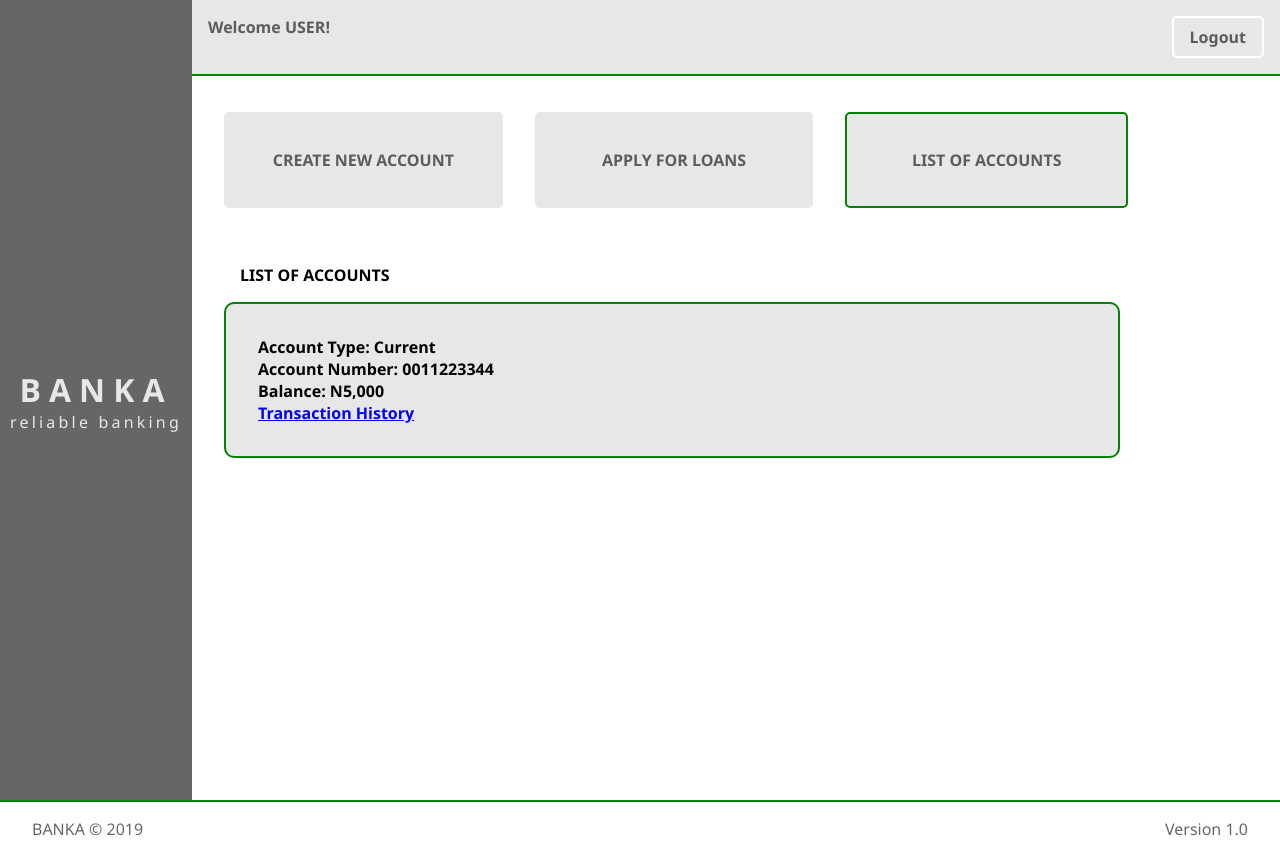
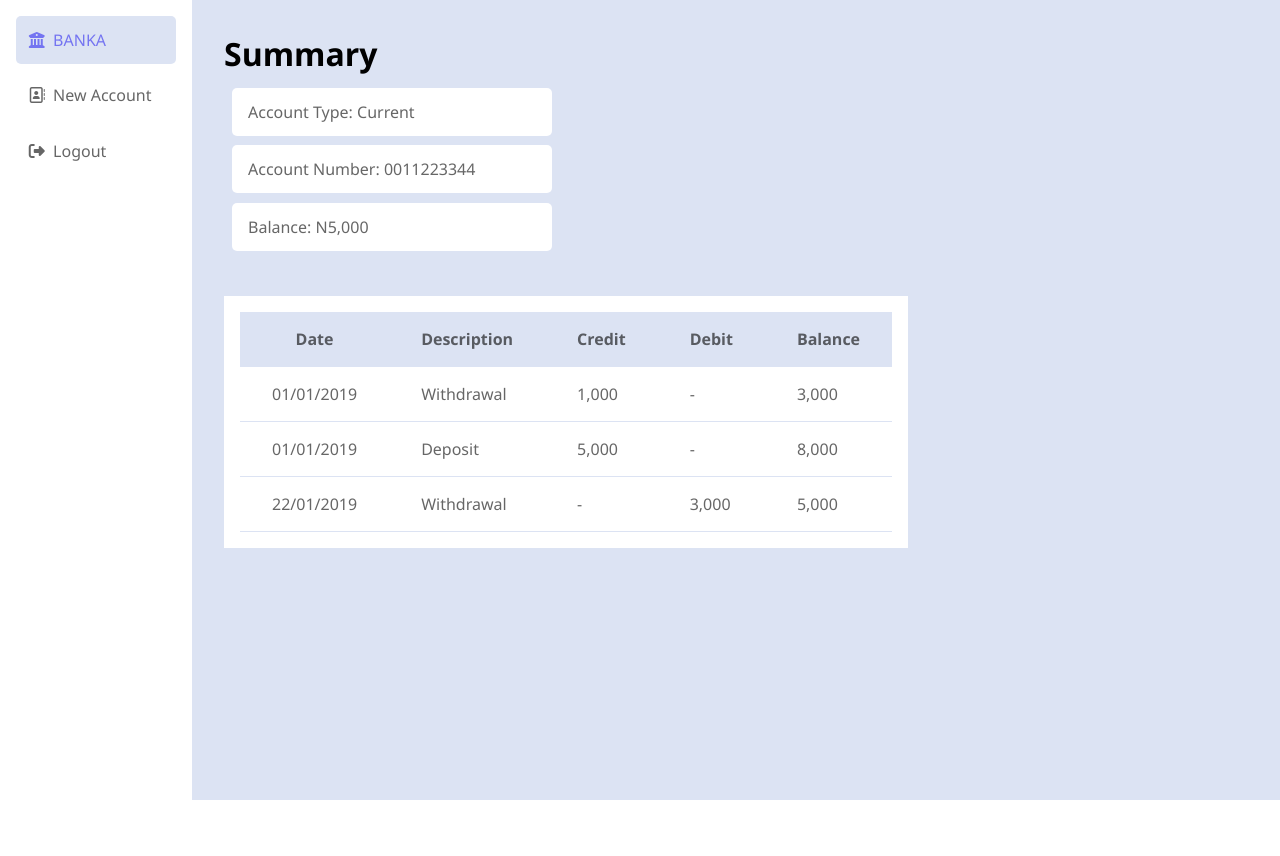
Before and after one commit to MicahBala/banka_app, a plain HTML site: page UI/user-dashboard.html in a window 1280 px wide. After the commit the page ends 800 px from the top, so only its background shows below. Drawn offline with Linux system fonts and the light colour scheme.

Commit message:
[Chore #165375863] Changed user dashboard layout
Changed the color scheme, dded menu to the sidebar
And redesigned the transaction table

```diff
--- a/UI/css/main.css
+++ b/UI/css/main.css
@@ -199,6 +199,11 @@ footer {
   letter-spacing: 0.5rem;
 }
 
+.create-account {
+  font-size: 1rem;
+  padding-bottom: 1rem;
+}
+
 .modal-close,
 .modal-transaction-close,
 .modal-cashier-close,
@@ -233,7 +238,8 @@ footer {
 }
 
 .signup-form label,
-.login-form label {
+.login-form label,
+.create-account-form label {
   color: var(--dark);
   font-weight: bold;
 }
@@ -274,7 +280,8 @@ footer {
 }
 
 .login-form .formBtn:hover,
-.signup-form .formBtn:hover {
+.signup-form .formBtn:hover,
+.create-account-form .formBtnCreateAccount:hover {
   box-shadow: inset 0 0 10px var(--dark);
 }
 
@@ -283,71 +290,110 @@ footer {
   display: flex;
   width: 100%;
   height: 100vh;
+  background-color: #dce3f3;
 }
 
 .sidebar {
-  background: var(--dark);
+  /* background: var(--dark); */
   display: flex;
   flex-direction: column;
-  justify-content: center;
-  align-items: center;
+  /* justify-content: center; */
+  /* align-items: center; */
   width: 15%;
+  padding: 1rem;
+  background-color: #fff;
 }
 
-.sidebar h1 {
-  letter-spacing: 0.5rem;
-  font-size: 2rem;
-  color: var(--light-gray);
+.sidebar a {
+  color: var(--dark);
+  text-decoration: none;
+  padding: 0.8rem;
+  margin-bottom: 0.5rem;
+  color: var(--dark);
+  border-radius: 5px;
 }
 
-.sidebar p {
-  color: var(--light-gray);
-  letter-spacing: 0.2rem;
+.sidebar a:hover {
+  background-color: #dce3f3;
 }
 
-/* Main Area user-dashboard */
-.main-area {
-  width: 75%;
+.sidebar .active-menu {
+  background-color: #dce3f3;
+  color: rgb(116, 116, 241);
 }
 
-.dashboard-header {
-  background: var(--light-gray);
-  position: fixed;
-  width: 85%;
-  padding: 1rem;
+.account-summary {
+  padding: 0.5rem;
+  margin: 0 0 2rem 2rem;
+  line-height: 2rem;
   display: flex;
-  justify-content: space-between;
-  border-bottom: solid 2px green;
+  flex-direction: column;
 }
 
-.welcome,
-.user-logout {
+.account-summary span {
+  padding: 0.5rem 0 0.5rem 1rem;
+  background-color: #fff;
+  border-radius: 5px;
+  margin: 0.3rem 0;
+  width: 20rem;
+}
+
+.account-summary span:hover {
   font-weight: bold;
+}
+.main-area h1 {
+  margin: 2rem 0 0 2rem;
+  font-size: 2rem;
+}
+
+.account-summary span {
   color: var(--dark);
 }
 
-.user-logout {
-  border: solid 2px #fff;
-  padding: 0.5rem 1rem;
-  border-radius: 5px;
-  cursor: pointer;
+.transaction-area {
+  background-color: #fff;
+  padding: 1rem;
+  margin: 2rem;
 }
 
-.user-logout:hover {
-  color: green;
-  border: solid 2px green;
+.transaction-table {
+  /* border: solid 1px var(--light-gray); */
+  color: var(--dark);
+  border-collapse: collapse;
 }
 
-/* Display area user-dashboard */
-.display-area {
-  padding: 6rem 0.5rem 0.5rem 1rem;
-  display: flex;
-  flex-wrap: wrap;
-  justify-content: center;
-  align-items: center;
+.transaction-table,
+th,
+td {
+  padding: 1rem 2rem;
 }
 
-.btn-summary {
+td {
+  border-bottom: #8a8ca5;
+}
+
+.transaction-table th {
+  background-color: #dce3f3;
+}
+
+.transaction-table tr:hover {
+  background-color: #dce3f3;
+}
+
+.transaction-table tr {
+  border-bottom: solid 1px #dce3f3;
+}
+
+/* table,
+th,
+td {
+  padding: 0.5rem 0.5rem;
+}
+th {
+  text-transform: uppercase;
+} */
+
+/* .btn-summary {
   font-weight: bold;
   color: var(--dark);
   text-transform: uppercase;
@@ -400,61 +446,61 @@ footer {
   display: flex;
   justify-content: space-between;
   border-top: solid 2px green;
-}
+} */
 
 /* Transaction History Modal */
 
-.content-transaction-modal {
+/* .content-transaction-modal {
   border: solid 2px green;
   border-radius: 10px;
   background: #fff;
   width: 40%;
   padding: 1rem;
-}
+} */
 
-.transaction-history {
+/* .transaction-history {
   color: var(--dark);
   padding-bottom: 1rem;
   text-transform: uppercase;
-}
+} */
 
-.transaction-summary {
+/* .transaction-summary {
   padding-bottom: 1rem;
   width: 90%;
   font-weight: bold;
   font-size: 0.8rem;
   text-align: left;
-}
+} */
 
-.transaction-table {
+/* .transaction-table {
   border-collapse: collapse;
-}
+} */
 
-table {
+/* table {
   border: solid 1px var(--light-gray);
   color: var(--dark);
-}
+} */
 
-table,
+/* table,
 th,
 td {
   padding: 0.5rem 0.5rem;
 }
 th {
   text-transform: uppercase;
-}
+} */
 
-.transaction-table th,
+/* .transaction-table th,
 .transaction-table td {
   border-left: solid 1px var(--light-gray);
-}
-.transaction-table tr:nth-child(even) {
+} */
+/* .transaction-table tr:nth-child(even) {
   background-color: #f2f2f2;
-}
+} */
 
-tr:hover {
+/* tr:hover {
   background-color: #f5f5f5;
-}
+} */
 
 /* Cashier page */
 .search-area {
--- a/UI/js/AccountModal.js
+++ b/UI/js/AccountModal.js
@@ -1,29 +1,35 @@
-"use strict";
+'use strict';
 
-const btnNewAccount = document.querySelector(".create-new-account");
-const newAccountModal = document.querySelector(".bg-modal");
-const closeModal = document.querySelector(".modal-close");
+const btnNewAccount = document.querySelector('.create-new-account');
+const newAccountModal = document.querySelector('.bg-modal');
+const closeModal = document.querySelector('.modal-close');
 
-const transactionHistory = document.querySelector(".viewTransaction");
-const transactionModal = document.querySelector(".bg-transaction-modal");
+const transactionHistory = document.querySelector('.viewTransaction');
+const transactionModal = document.querySelector('.bg-transaction-modal');
 const closeTransactionModal = document.querySelector(
-  ".modal-transaction-close"
+  '.modal-transaction-close'
 );
 
+const dashboardMenu = document.querySelector('.dashboard-menu');
+
 // New Account Modal
-btnNewAccount.addEventListener("click", () => {
-  newAccountModal.classList.add("modal-active");
+btnNewAccount.addEventListener('click', () => {
+  newAccountModal.classList.add('modal-active');
+  btnNewAccount.classList.add('active-menu');
+  dashboardMenu.classList.remove('active-menu');
 });
 
-closeModal.addEventListener("click", () => {
-  newAccountModal.classList.remove("modal-active");
+closeModal.addEventListener('click', () => {
+  newAccountModal.classList.remove('modal-active');
+  btnNewAccount.classList.remove('active-menu');
+  dashboardMenu.classList.add('active-menu');
 });
 
 // Transaction Modal
-transactionHistory.addEventListener("click", () => {
-  transactionModal.classList.add("modal-active");
+// transactionHistory.addEventListener('click', () => {
+//   transactionModal.classList.add('modal-active');
+// });
+
+closeTransactionModal.addEventListener('click', () => {
+  transactionModal.classList.remove('modal-active');
 });
-
-closeTransactionModal.addEventListener("click", () => {
-  transactionModal.classList.remove("modal-active");
-});
--- a/UI/user-dashboard.html
+++ b/UI/user-dashboard.html
@@ -7,58 +7,81 @@
     <title>Banka | Dashboard</title>
     <link rel="stylesheet" href="./css/main.css" />
     <link rel="stylesheet" href="./css/responsive.css" />
-  </head>
-  <body>
+    <script src="https://use.fontawesome.com/a7a2ff373b.js"></script>
+    <body>
     <div class="wrapper">
       <section class="sidebar">
-        <h1>BANKA</h1>
-        <p>reliable banking</p>
+        <a class='active-menu dashboard-menu' href="user-dashboard.html">
+            <i class="fa fa-university" aria-hidden="true"></i>&nbsp; BANKA
+        </a>
+        <a class="create-new-account" href="#"
+          ><i class="fa fa-address-book-o" aria-hidden="true"></i>&nbsp; New Account</a
+        >
+        <a href="index.html"
+          ><i class="fa fa-sign-out" aria-hidden="true"></i>&nbsp; Logout</a
+        >
       </section>
       <section class="main-area">
-        <div class="dashboard-header">
-          <span class="welcome">Welcome USER!</span>
-          <span class="user-logout">Logout</span>
+        <h1>Summary</h1>
+        <div class="account-summary">
+            <span>Account Type: Current</span>
+            <span>Account Number: 0011223344</span>
+            <span>Balance: N5,000</span>
         </div>
-        <div class="display-area">
-          <div class="btn-summary create-new-account">
-            Create New Account
-          </div>
-          <div class="btn-summary">
-            Apply for loans
-          </div>
-          <div class="btn-summary btn-list-accounts">
-            List of Accounts
-          </div>
+        <div class="transaction-area">
+            <table class="transaction-table">
+              <tr>
+                <th>Date</th>
+                <th>Description</th>
+                <th>Credit</th>
+                <th>Debit</th>
+                <th class="hide-cell">Balance</th>
+              </tr>
+              <tr>
+                <td>01/01/2019</td>
+                <td>Withdrawal</td>
+                <td>1,000</td>
+                <td>-</td>
+                <td class="hide-cell">
+                  3,000
+                </td>
+              </tr>
+              <tr>
+                <td>01/01/2019</td>
+                <td>Deposit</td>
+                <td>5,000</td>
+                <td>-</td>
+                <td class="hide-cell">
+                  8,000
+                </td>
+              </tr>
+              <tr>
+                <td>22/01/2019</td>
+                <td>Withdrawal</td>
+                <td>-</td>
+                <td>3,000</td>
+                <td class="hide-cell">
+                  5,000
+                </td>
+              </tr>
+            </table>
         </div>
-        <div class="details-area">
-          <h1>LIST OF ACCOUNTS</h1>
-          <div class="accounts">
-            <div class="list-accounts">
-              <h3>Account Type: Current</h3>
-              <h3>Account Number: 0011223344</h3>
-              <h3>Balance: N5,000</h3>
-              <h3><a href="#" class="viewTransaction">Transaction History</a></h3>
-            </div>
-          </div>
-        </div>
-      </section>
-    </div>
-    <footer class="footer-dashboard">
-      <p>BANKA &copy; 2019</p>
-      <p>Version 1.0</p>
-    </footer>
 
     <!-- New account modal -->
     <div class="bg-modal">
       <div class="content-modal">
         <div class="create-account-header">
-          <h1 class="create-account">CREATE NEW ACCOUNT</h1>
+          <h3 class="create-account">CREATE NEW ACCOUNT</h3>
           <div class="modal-close">+</div>
         </div>
-        <form action="#" method="post" class="create-account-form">
-          <input type="text" placeholder="First Name" />
-          <input type="text" placeholder="Last Name" />
-          <input type="email" placeholder="E-mail" />
+        <form class="create-account-form">
+          <label for="firstName">FIRST NAME</label>
+          <input type="text" />
+          <label for="lastName">LAST NAME</label>
+          <input type="text" />
+          <label for="email">EMAIL</label>
+          <input type="email" />
+          <label for="accountType">ACCOUNT TYPE</label>
           <select name="account-type">
             <option value="" disabled selected hidden
               >Select Account Type</option
@@ -66,8 +89,9 @@
             <option value="current">Current</option>
             <option value="savings">Savings</option>
           </select>
-          <input type="text" placeholder="Opening Balance" />
-          <button type="submit">Create Account</button>
+          <label for="openingBalance">OPENING BALANCE</label>
+          <input type="text" />
+          <button class="formBtnCreateAccount" type="submit">Create Account</button>
         </form>
       </div>
     </div>
```
